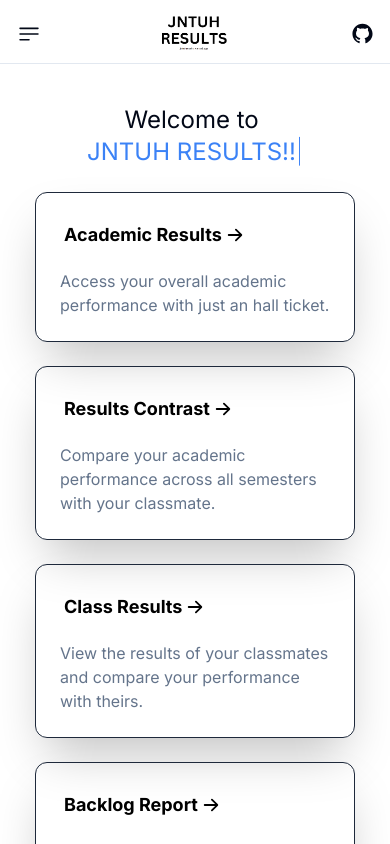
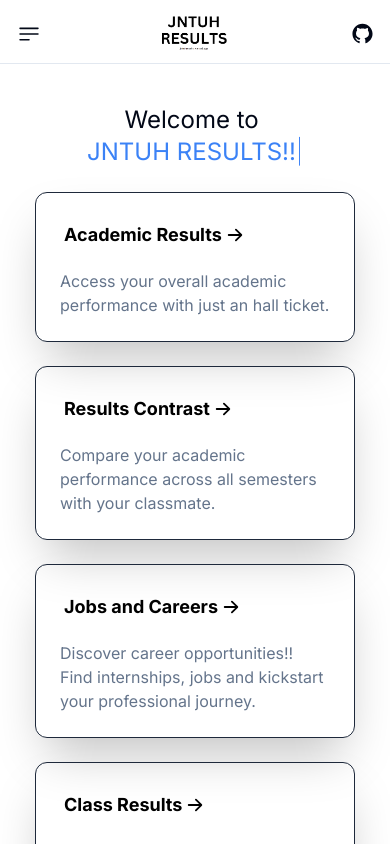
Before and after one commit to ThilakReddyy/JNTUHRESULTS-WEB, a Next.js app: page / in a window 390 px wide. Shown: the top 844 px of the page. Built offline with nearby package versions, Linux system fonts and the light colour scheme; a web font is replaced by a local one.

Commit message:
Add:carrer opportunities

```diff
--- a/app/(root)/page.tsx
+++ b/app/(root)/page.tsx
@@ -18,8 +18,6 @@ export default function Home() {
         await sleep(50);
       }
       while (true) {
-
-
         for (let i = 0; i < 5; i++) {
           setblind(true);
           await sleep(400);
@@ -27,7 +25,6 @@ export default function Home() {
           await sleep(400);
         }
       }
-
     };
 
     typeWriter();
@@ -105,6 +102,34 @@ export default function Home() {
               <p className="group-hover:text-black text-slate-500 mt-4 text-base sm:text-xl">
                 Compare your academic performance across all semesters with your
                 classmate.
+              </p>
+            </div>
+          </Link>
+          <Link href="/carrers">
+            <div className="border border-slate-800 md:border-gray-100 md:hidden hover:drop-shadow-sm group text-black dark:text-white shadow-2xl max-w-xs p-6 mt-6 text-left md:w-96 rounded-xl hover:border-gray-500 transition ease-in-out delay-75 hover:-translate-y-1 hover:scale-105 hover:bg-blue-300 duration-300">
+              <h3 className="group-hover:text-black text-lg sm:text-2xl font-bold">
+                <div className="flex flex-row items-center justify-start">
+                  <span className="p-1 ">Jobs and Careers</span>
+                  <svg
+                    stroke="currentColor"
+                    fill="currentColor"
+                    strokeWidth="0"
+                    viewBox="0 0 20 20"
+                    height="1em"
+                    width="1em"
+                    xmlns="http://www.w3.org/2000/svg"
+                  >
+                    <path
+                      fillRule="evenodd"
+                      d="M10.293 3.293a1 1 0 011.414 0l6 6a1 1 0 010 1.414l-6 6a1 1 0 01-1.414-1.414L14.586 11H3a1 1 0 110-2h11.586l-4.293-4.293a1 1 0 010-1.414z"
+                      clipRule="evenodd"
+                    ></path>
+                  </svg>
+                </div>
+              </h3>
+              <p className="group-hover:text-black text-slate-500 mt-4 text-base sm:text-xl">
+                Discover career opportunities!! Find internships, jobs and
+                kickstart your professional journey.
               </p>
             </div>
           </Link>
```
